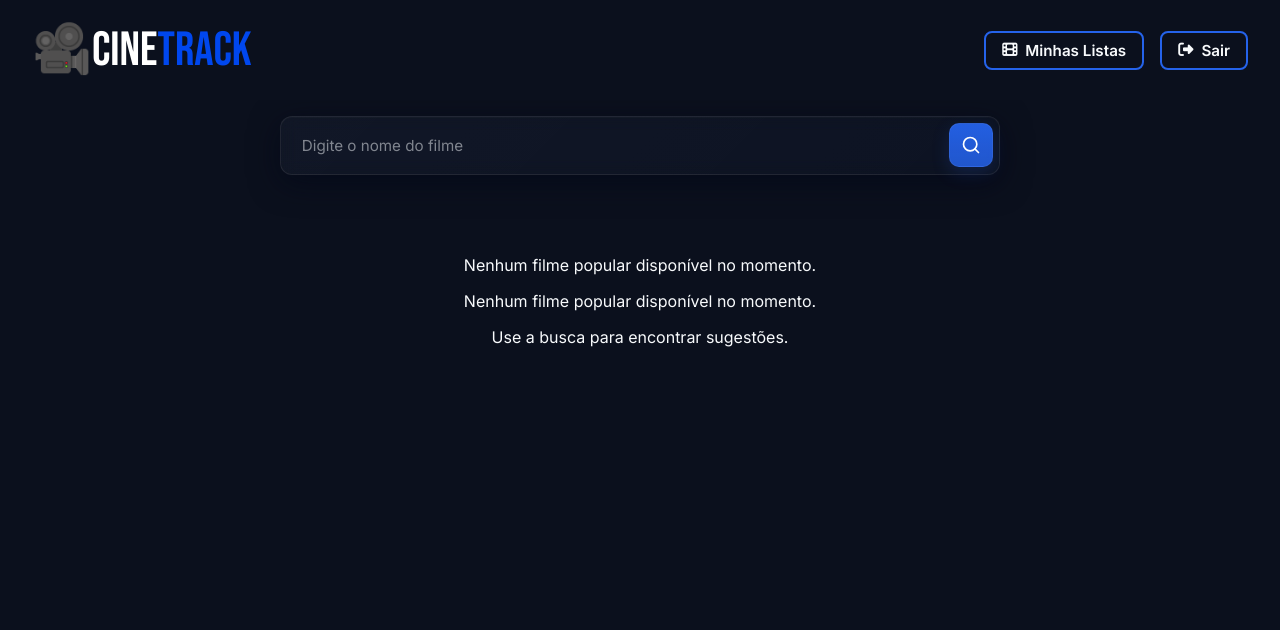
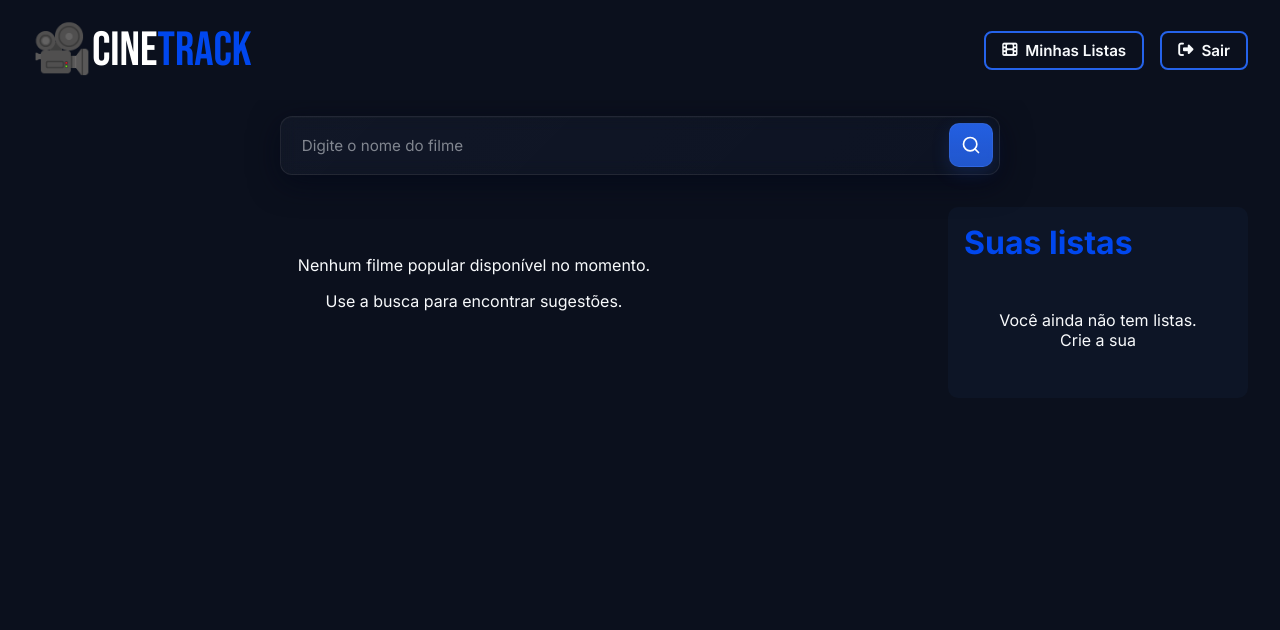
Before and after one commit to BeVieira/inf-1407-movies-website, a Django app: page / in a window 1280 px wide. Shown: the top 630 px of the page. Run offline with Django 4.2, Linux system fonts and the light colour scheme; the visitor is signed in with stand-in values (Sample User, id 1); data that the repository does not hold is empty.

Commit message:
feat: implements movie_list in homepage

```diff
--- a/movies/moviesApp/static/moviesApp/css/movies.css
+++ b/movies/moviesApp/static/moviesApp/css/movies.css
@@ -3,7 +3,9 @@ section {
   flex-direction: column;
   gap: 0.5rem;
   margin-bottom: 2rem;
-  h1, p{
+
+  h1,
+  p {
     margin: 0;
   }
 }
@@ -86,9 +88,9 @@ a.button:hover {
   max-width: 720px;
   padding: 0.4rem;
   border-radius: 12px;
-  background: linear-gradient(135deg, rgba(255,255,255,0.03), rgba(255,255,255,0.015));
-  border: 1px solid rgba(255,255,255,0.08);
-  box-shadow: 0 8px 30px rgba(2,6,23,0.6), inset 0 1px 0 rgba(255,255,255,0.02);
+  background: linear-gradient(135deg, rgba(255, 255, 255, 0.03), rgba(255, 255, 255, 0.015));
+  border: 1px solid rgba(255, 255, 255, 0.08);
+  box-shadow: 0 8px 30px rgba(2, 6, 23, 0.6), inset 0 1px 0 rgba(255, 255, 255, 0.02);
   backdrop-filter: blur(8px) saturate(120%);
   -webkit-backdrop-filter: blur(8px) saturate(120%);
   transition: transform 0.18s ease, box-shadow 0.18s ease;
@@ -109,7 +111,7 @@ a.button:hover {
 }
 
 .search-field input::placeholder {
-  color: rgba(241,245,249,0.5);
+  color: rgba(241, 245, 249, 0.5);
 }
 
 .search-field button {
@@ -119,25 +121,102 @@ a.button:hover {
   height: 44px;
   padding: 0;
   border-radius: 10px;
-  border: 1px solid rgba(255,255,255,0.06);
-  background: linear-gradient(180deg, rgba(37,99,235,0.95), rgba(37,99,235,0.85));
+  border: 1px solid rgba(255, 255, 255, 0.06);
+  background: linear-gradient(180deg, rgba(37, 99, 235, 0.95), rgba(37, 99, 235, 0.85));
   color: #fff;
   cursor: pointer;
   transition: transform 0.12s ease, box-shadow 0.12s ease, opacity 0.12s ease;
-  box-shadow: 0 6px 18px rgba(37,99,235,0.18);
+  box-shadow: 0 6px 18px rgba(37, 99, 235, 0.18);
 }
 
 .search-field button:hover {
-  box-shadow: 0 10px 26px rgba(37,99,235,0.22);
+  box-shadow: 0 10px 26px rgba(37, 99, 235, 0.22);
   opacity: 0.98;
 }
+
 .search-field button:active {
   transform: translateY(0);
-  box-shadow: 0 6px 14px rgba(37,99,235,0.14);
+  box-shadow: 0 6px 14px rgba(37, 99, 235, 0.14);
 }
 
 .search-field:focus-within {
   transform: translateY(-2px);
-  box-shadow: 0 12px 40px rgba(2,6,23,0.6);
-  border-color: rgba(96,165,250,0.35);
+  box-shadow: 0 12px 40px rgba(2, 6, 23, 0.6);
+  border-color: rgba(96, 165, 250, 0.35);
 }
+
+/* two-column layout: main content + sidebar */
+.page-grid {
+  display: grid;
+  grid-template-columns: 1fr 300px;
+  gap: 2rem;
+  align-items: start; /* align columns to the same top */
+}
+
+/* when no sidebar (user not authenticated), make main take full width */
+.page-grid.no-sidebar {
+  grid-template-columns: 1fr;
+}
+
+.main-col {
+  min-width: 0;
+  margin: 0;
+  padding: 0;
+}
+
+.side-col {
+  min-width: 0;
+}
+
+.user-lists {
+  background: rgba(15, 23, 42, 0.7);
+  padding: 1rem;
+  border-radius: 10px;
+}
+
+.user-lists h3 {
+  margin: 0 0 0.5rem 0;
+  font-size: 2rem;
+  color: #0047ee;
+}
+
+.user-lists ul {
+  list-style: none;
+  padding: 0;
+  margin: 0 0 10px 0;
+}
+
+.user-lists li {
+  margin: 1rem 0;
+  padding: 1rem;
+  border-radius: 8px;
+  &:hover{
+    box-shadow: 0 0.5rem 1rem rgba(37, 99, 235, 0.3);
+    cursor: pointer;
+  }
+}
+
+.user-lists a {
+  color: inherit;
+  text-decoration: none;
+}
+
+.user-lists strong{
+  color: #facc15;
+  font-size: 1.5rem;
+}
+.user-lists .list-desc {
+  margin: 0.25rem 0 0 0;
+  color: var(--muted);
+  font-size: 0.9rem;
+}
+
+@media (max-width: 900px) {
+  .page-grid {
+    grid-template-columns: 1fr;
+  }
+
+  .side-col {
+    order: 2;
+  }
+}
--- a/movies/moviesApp/templates/movies/movies.html
+++ b/movies/moviesApp/templates/movies/movies.html
@@ -30,6 +30,8 @@
     </div>
   </form>
 
+  <div class="page-grid {% if not user.is_authenticated %}no-sidebar{% endif %}">
+    <main class="main-col">
       {% if query %}
         {% if results %}
           <ul>
@@ -69,9 +71,37 @@
         {% else %}
           <div class="empty">
             <p>Nenhum filme popular disponível no momento.</p>
-  <p>Nenhum filme popular disponível no momento.</p>
             <p>Use a busca para encontrar sugestões.</p>
           </div>
         {% endif %}
       {% endif %}
+    </main>
+
+    {% if user.is_authenticated %}
+      <aside class="side-col">
+        <section class="user-lists">
+          <h3>Suas listas</h3>
+          {% if user_lists and user_lists.count > 0 %}
+            <ul>
+              {% for lst in user_lists %}
+                <li>
+                  <a href="{% url 'user_lists' %}#list-{{ lst.id }}">
+                    <strong>{{ lst.name }}</strong>
+                    {% if lst.description %}
+                      <p class="list-desc">{{ lst.description }}</p>
+                    {% endif %}
+                  </a>
+                </li>
+              {% endfor %}
+            </ul>
+            <a class="btn-primary" href="{% url 'user_lists' %}">Gerenciar listas</a>
+          {% else %}
+            <div class="empty">
+              <p>Você ainda não tem listas. <a href="{% url 'user_lists' %}">Crie a sua</a></p>
+            </div>
+          {% endif %}
+        </section>
+      </aside>
+    {% endif %}
+  </div>
 {% endblock %}
--- a/movies/moviesApp/views.py
+++ b/movies/moviesApp/views.py
@@ -10,7 +10,11 @@ from .services import *
 
 def movies(request):
     popular_movies = get_popular_movies()
-    return render(request, "movies/movies.html", {"movies": popular_movies})
+    context = {"movies": popular_movies}
+    if request.user.is_authenticated:
+        user_lists = MovieList.objects.filter(owner=request.user)
+        context["user_lists"] = user_lists
+    return render(request, "movies/movies.html", context)
 
 def movie_search(request):
     query = request.GET.get("q")
```
Lines whose indentation alone changed are shown as unchanged.
